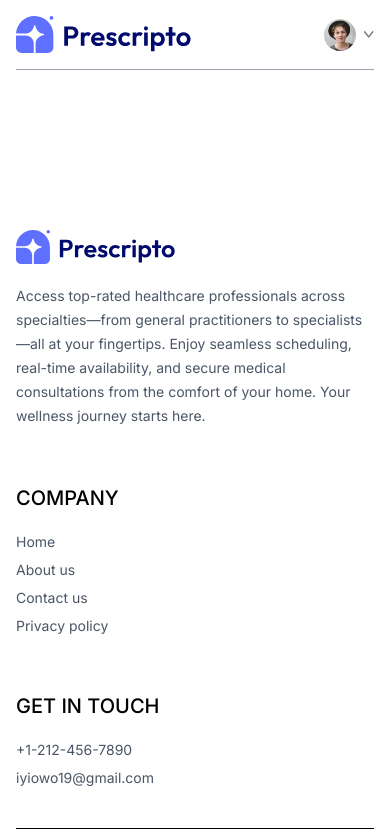
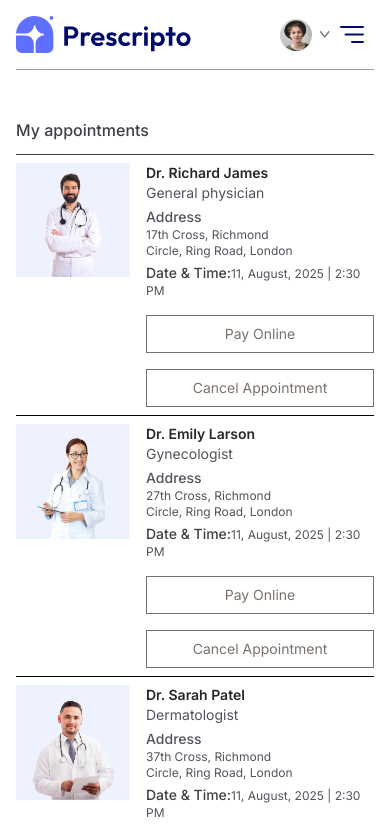
Before and after one commit to David-Jesse/prescripto, a React (Vite) app: page /my-appointment in a window 390 px wide. Shown: the top 836 px of the page. Built offline with nearby package versions, Linux system fonts and the light colour scheme.

Commit message:
feat:made the different pages mobile responsive, added mobile menu and cleaned up the frontend, started working on the backend also

```diff
--- a/src/App.tsx
+++ b/src/App.tsx
@@ -23,7 +23,7 @@ const App = () => {
                 <Route path={'/about'} element={<About/>}/>
                 <Route path={'/contact'} element={<Contact/>}/>
                 <Route path={'/my-profile'} element={<MyProfile/>}/>
-                <Route path={'/my-appointments'} element={<MyAppointments/>}/>
+                <Route path={'/my-appointment'} element={<MyAppointments/>}/>
                 <Route path={'/appointment/:docId'} element={<Appointment/>}/>
             </Routes>
             <Footer/>
--- a/src/components/Navbar.tsx
+++ b/src/components/Navbar.tsx
@@ -1,6 +1,8 @@
 import logo from '../assets/logo.svg';
 import profile_pic from '../assets/profile_pic.png';
 import dropdown_icon from '../assets/dropdown_icon.svg'
+import menu_icon from '../assets/menu_icon.svg'
+import cross_icon from '../assets/cross_icon.png'
 import {NavLink, useNavigate} from "react-router-dom";
 import {useState} from "react";
 
@@ -57,7 +59,9 @@ const Navbar = () => {
             <div className={'flex items-center gap-[10px]'}>
                 {token ? <div className={'flex items-center gap-2 cursor-pointer group relative'}>
                         <img className={'w-8 rounded-full'} src={profile_pic} alt="profile-picture"/>
-                        <img className={'w-2.5 h-auto align-middle transition-transform duration-300 group-hover:rotate-180'} src={dropdown_icon} alt="dropdown-icon"/>
+                        <img
+                            className={'w-2.5 h-auto align-middle transition-transform duration-300 group-hover:rotate-180'}
+                            src={dropdown_icon} alt="dropdown-icon"/>
                         <div
                             className={'absolute top-0 right-0 pt-14 text-base font-medium text-gray-600 z-20 hidden group-hover:block'}>
                             <div className={'min-w-48 bg-stone-100 rounded flex flex-col gap-4 shadow-lg p-4'}>
@@ -79,7 +83,25 @@ const Navbar = () => {
                         Account
                     </button>
                 }
-
+                <img onClick={() => setShowMenu(true)} src={menu_icon} alt="menu-icon" className={'w-6 md:hidden'}/>
+                {/*  Mobile menu*/}
+                <div
+                    className={` ${showMenu ? 'fixed w-full' : 'h-0 w-0'} md:hidden right-0 top-0 bottom-0 z-20 overflow-hidden bg-white transition-all`}>
+                    <div className={'flex items-center justify-between px-5 py-6'}>
+                        <img src={logo} alt="mobile-logo" className={'w-36'}/>
+                        <img onClick={() => setShowMenu(false)} className={'w-6'} src={cross_icon} alt="close-icon"/>
+                    </div>
+                    <ul className={'flex flex-col items-center gap-10 mt-5 px-5 text-lg font-medium'}>
+                        <NavLink onClick={() => setShowMenu(false)}
+                                 to={'/'}><p className={'px-4 py-2 rounded inline-block'}>HOME</p></NavLink>
+                        <NavLink onClick={() => setShowMenu(false)}
+                                 to={'/doctors'}><p className={'px-4 py-2 rounded inline-block'}>ALL DOCTORS</p></NavLink>
+                        <NavLink onClick={() => setShowMenu(false)}
+                                 to={'/about'}><p className={'px-4 py-2 rounded inline-block'}>ABOUT</p></NavLink>
+                        <NavLink onClick={() => setShowMenu(false)}
+                                 to={'/contact'}><p className={'px-4 py-2 rounded inline-block'}>CONTACT</p></NavLink>
+                    </ul>
+                </div>
             </div>
         </div>
     );
--- a/src/components/banner.tsx
+++ b/src/components/banner.tsx
@@ -5,7 +5,7 @@ const Banner = () => {
 
     const navigate = useNavigate();
     return (
-        <div className={'py-10'}>
+        <div className={'md:py-10 sm:py-5'}>
             <div className={'flex bg-[#5f6fff] rounded-lg px-6 sm:px-10 md:px-14 md:pt-10 lg:px-12 my-20 md:mx-10'}>
                 {/*   Left side */}
                 <div className={'flex-1 py-8 sm:py-10 md:py-16 lg:py-24 lg:pl-5'}>
--- a/src/index.css
+++ b/src/index.css
@@ -20,3 +20,9 @@ ul {
 ::-webkit-scrollbar {
     @apply hidden;
 }
+
+@media (max-width:765px) {
+    .active p{
+        @apply text-white bg-[#5f6fff]
+    }
+}
--- a/src/pages/Doctors.tsx
+++ b/src/pages/Doctors.tsx
@@ -12,7 +12,7 @@ interface DoctorType {
 const Doctors = () => {
     const [filterDoc, setFilterDoc] = useState<DoctorType[]>([]);
     const {speciality} = useParams();
-
+    const [showFilter, setShowFilter] = useState(false)
     const navigate = useNavigate();
 
     const {doctors} = useAppContext();
@@ -31,8 +31,11 @@ const Doctors = () => {
     return (
         <div>
             <p className={'text-gray-600'}>Browse through the doctors specialist.</p>
-            <div className={'flex flex-col gap-4 sm:flex-row items-start mt-2'}>
-                <div className={'flex flex-col gap-4 text-sm text-gray-600'}>
+            <div className={'flex flex-col gap-4 sm:flex-row items-start mt-5'}>
+                <button className={`py-1 px-3 border rounded text-sm transition-all sm:hidden ${showFilter ? 'bg-[#5f6fff] text-white' : ''}`} onClick={() => setShowFilter(prev => !prev)}>
+                    Filters
+                </button>
+                <div className={`flex-col gap-4 text-sm text-gray-600 ${showFilter ? 'flex' : 'hidden sm:flex'}`}>
                     <p onClick={() => speciality === 'General physician' ? navigate('/doctors/') : navigate('/doctors/General physician')}
                        className={`w-[94vw] sm:w-auto pl-3 py-1.5 pr-16 border border-gray-300 rounded transition-all cursor-pointer hover:text-gray-600/64  ${speciality === "General physician" ? 'bg-indigo-100 text-black' : ""}`}>General
                         physician</p>
--- a/src/pages/MyAppointments.tsx
+++ b/src/pages/MyAppointments.tsx
@@ -1,7 +1,37 @@
+import {useAppContext} from "../context/AppContext.tsx";
+
 const MyAppointments = () => {
+    const {doctors} = useAppContext();
+
     return (
         <div>
-            MyAppointments
+            <p className={'pb-3 mt-12 font-medium text-zinc-700 border-b'}>My appointments</p>
+            <div>
+                {doctors.slice(0,3).map((item, index) => (
+                    <div className={'grid grid-cols-[1fr_2fr] gap-4 sm:flex sm:gap-6 py-2 border-b'} key={index}>
+                        <div>
+                            <img src={item.image} alt="" className={'w-32 bg-indigo-50'}/>
+                        </div>
+                        <div className={'flex-1 text-sm text-zinc-600'}>
+                            <p className={'text-neutral-800 font-semibold'}>{item.name}</p>
+                            <p>{item.speciality}</p>
+                            <p className={'text-zince-700 font-medium mt-1'}>Address</p>
+                            <p className={'text-xs'}>{item.address.line1}</p>
+                            <p className={'text-xs'}>{item.address.line2}</p>
+                            <p className={'text-xs mt-1'}><span className={'text-sm text-neutral-700 font-medium'}>Date & Time:</span>11, August, 2025 | 2:30 PM</p>
+                        </div>
+                        <div></div>
+                        <div className={'flex flex-col gap-4 justify-end'}>
+                            <button className={'text-sm text-stone-500 cursor-pointer text-center sm:min-w-48 border py-2 hover:bg-[#5f6fff] hover:text-white transition-all duration-300'}>
+                              Pay Online
+                            </button>
+                            <button className={'text-sm text-stone-500 text-center cursor-pointer sm:min-w-48 border py-2 hover:bg-red-600 hover:text-white transition-all duration-300'}>
+                                Cancel Appointment
+                            </button>
+                        </div>
+                    </div>
+                ))}
+            </div>
         </div>
     )
 }
```
